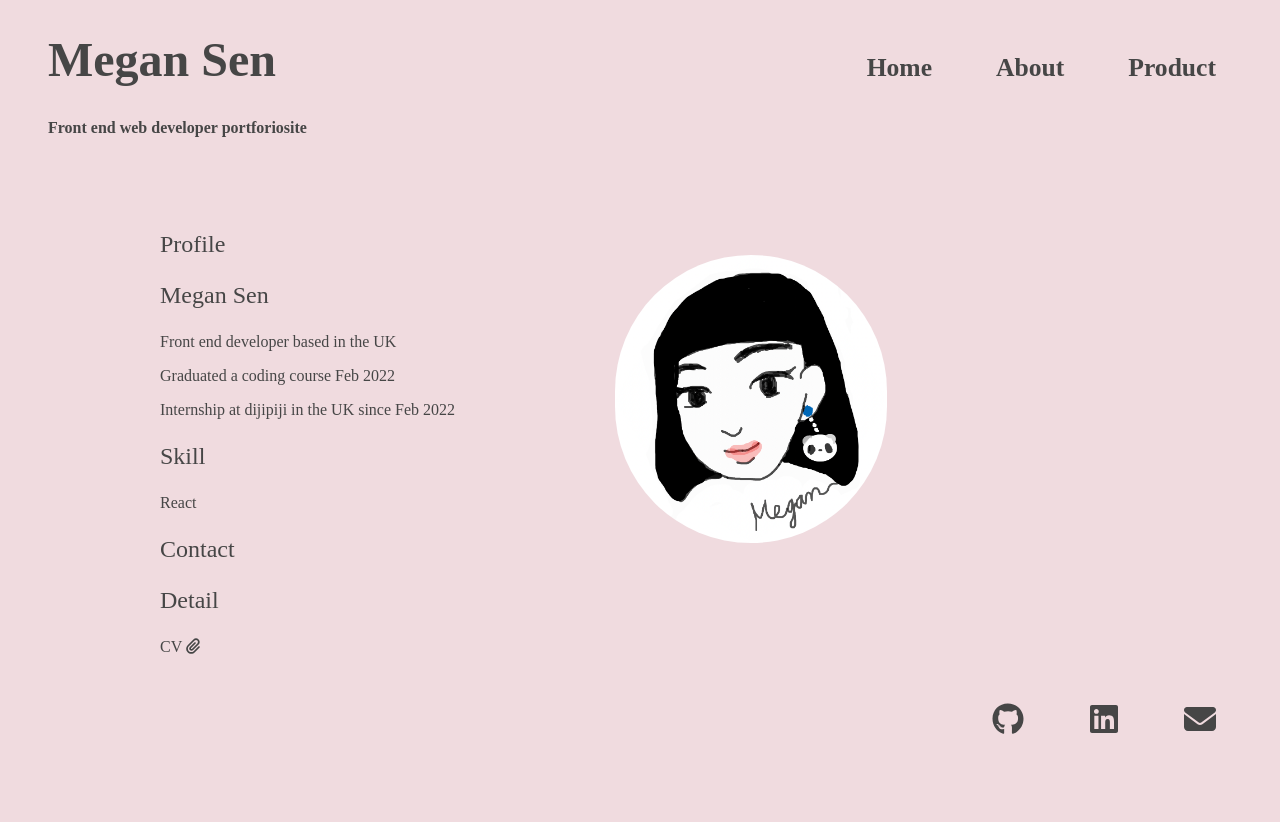
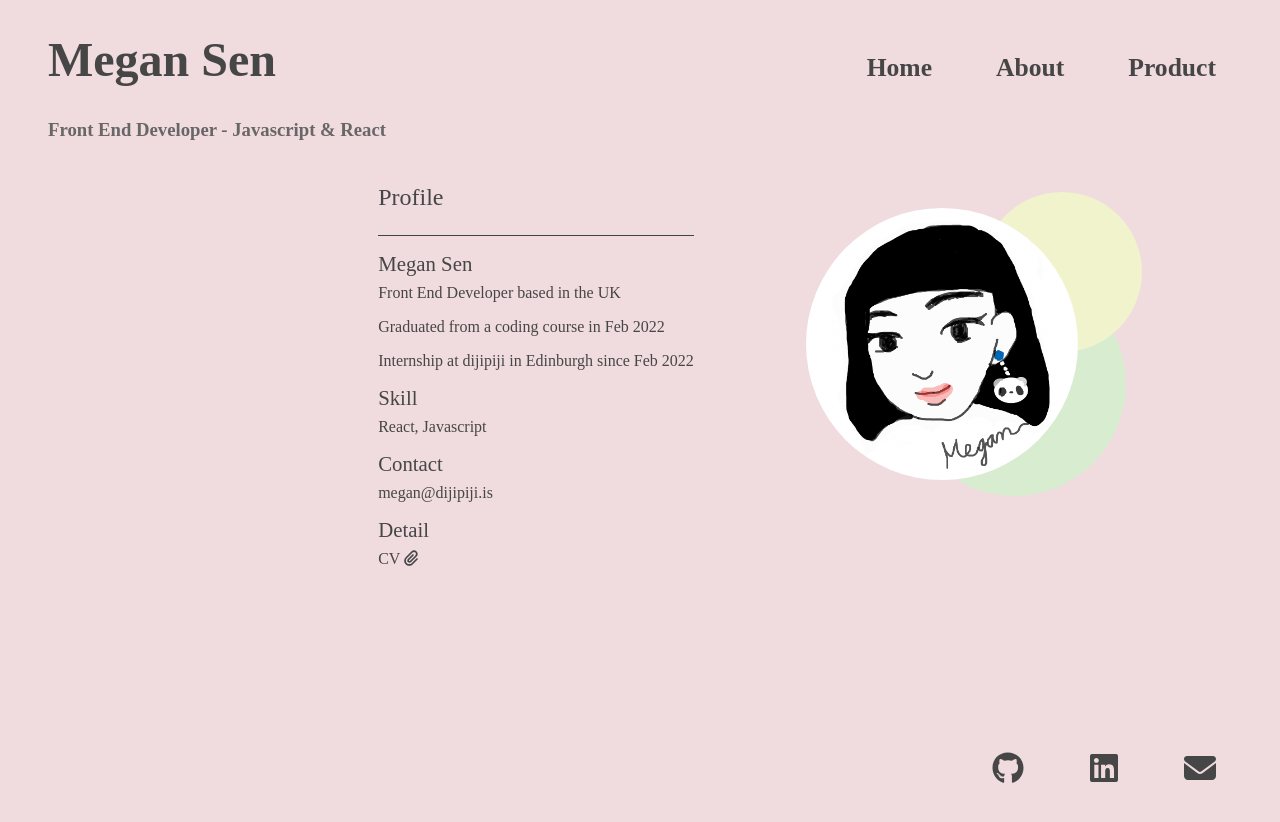
Before and after one commit to Megan-Sen/Megan-Website, a React (Create React App) app: page /about in a window 1280 px wide. Shown: the top 822 px of the page. Before the commit the page ends 800 px from the top, so only its background shows below. Built offline with nearby package versions, Linux system fonts and the light colour scheme.

Commit message:
finish about page

```diff
--- a/src/components/Footer/Footer.css
+++ b/src/components/Footer/Footer.css
@@ -9,3 +9,10 @@
     height: 2rem;
     width: 2rem;
 }
+
+
+.footer {
+  position: fixed;
+  bottom: 0;
+  right:0;
+}
--- a/src/components/Footer/Footer.js
+++ b/src/components/Footer/Footer.js
@@ -10,9 +10,21 @@ function Footer() {
       <div className="footer">
         <div className="icons">
           <i class="fa-solid fa-circle-plus fa-beat"></i>
-          <FontAwesomeIcon icon={faGithub} className="icon"></FontAwesomeIcon>
-          <FontAwesomeIcon icon={faLinkedin} className="icon"></FontAwesomeIcon>
-          <FontAwesomeIcon icon={faEnvelope} className="icon"></FontAwesomeIcon>
+          <a
+            href="https://github.com/Megan-Sen"
+            target="_blank"
+            rel="noreferrer"
+          >
+            <FontAwesomeIcon icon={faGithub} className="icon" />
+          </a>
+          <a
+            href="https://www.linkedin.com/in/megan-sen-5429b6218/"
+            target="_blank"
+            rel="noreferrer"
+          >
+            <FontAwesomeIcon icon={faLinkedin} className="icon" />
+          </a>
+          <FontAwesomeIcon icon={faEnvelope} className="icon" />
         </div>
       </div>
     </>
--- a/src/components/Logo/Logo.css
+++ b/src/components/Logo/Logo.css
@@ -5,3 +5,7 @@
 h1{
     font-size:3rem;
 }
+
+h3{
+   color: rgb(104, 102, 102);
+}
--- a/src/components/Logo/Logo.js
+++ b/src/components/Logo/Logo.js
@@ -6,7 +6,7 @@ function Logo() {
     <>
       <div className="logo">
         <h1>Megan Sen</h1>
-        <h4>Front end web developer portforiosite</h4>
+        <h3>Front End Developer - Javascript & React</h3>
       </div>
     </>
   );
--- a/src/pages/About/About.css
+++ b/src/pages/About/About.css
@@ -1,24 +1,67 @@
 .about{
-      width: 100vw;
-    height:68vh
+    height:100vh
+}
+.profile{
+display: flex;
+justify-content: center;
 }
 
+.avatar{
+    position: relative;
+    margin:0 3rem 0 10rem;
+}
 .my-avatar{
-    height: 18rem;
+    height: 17rem;
     width: 17rem;
     border-radius: 1000px;
-    margin: 6rem 0 0 10rem;
+    /* margin: 6rem 0 0 10rem; */
+    position:absolute;
+    top:3rem;
+    left:-3rem;
+    /* border: 3px solid rgb(74, 75, 74); */
+}
+.my-avatar-shadow-1{
+    height: 10rem;
+    width: 10rem;
+    background-color: rgb(240, 243, 204);
+      position:absolute;
+    border-radius: 1000px;
+    top:2rem;
+    left:8rem;
     /* border: 3px solid rgb(74, 75, 74); */
 }
 
-.profile{
-display: flex;
+.my-avatar-shadow-2{
+    height: 14rem;
+    width: 14rem;
+    background-color: rgb(216, 236, 208);
+    position:absolute;
+    border-radius: 1000px;
+    top:7rem;
+    left:3rem;
+    /* border: 3px solid rgb(74, 75, 74); */
 }
 
+
 .introduce{
-    margin: 3rem 0 0 10rem;
+    margin-top: 1.5rem;
+}
+
+.title-1{
+    font-size: 1.5rem;
 }
 
 .title{
-    font-size: 1.5rem;
+    font-size: 1.3rem;
+    margin: 1rem 0 0.5rem 0;
 }
+
+p{
+    margin-top:0;
+}
+
+hr{
+    background-color:rgb(60, 70, 70);
+    border: none;
+    height:1px;
+}
--- a/src/pages/About/About.js
+++ b/src/pages/About/About.js
@@ -11,18 +11,24 @@ export default function About() {
     <div className="about">
       <div className="profile">
         <div className="introduce">
-          <p className="title">Profile</p>
+          <p className="title-1">Profile</p>
+          <hr></hr>
           <p className="title">Megan Sen</p>
-          <p>Front end developer based in the UK</p>
-          <p>Graduated a coding course Feb 2022</p>
-          <p>Internship at dijipiji in the UK since Feb 2022</p>
+          <p>Front End Developer based in the UK</p>
+          <p>Graduated from a coding course in Feb 2022</p>
+          <p>Internship at dijipiji in Edinburgh since Feb 2022</p>
           <p className="title">Skill</p>
-          <p>React</p>
+          <p>React, Javascript</p>
           <p className="title">Contact</p>
+          <p>megan@dijipiji.is</p>
           <p className="title">Detail</p>
           CV <FontAwesomeIcon icon={faPaperclip}></FontAwesomeIcon>
         </div>
-        <img src={avatar} alt="my-avatar" className="my-avatar" />
+        <div className="avatar">
+          <div className="my-avatar-shadow-2"></div>
+          <div className="my-avatar-shadow-1"></div>
+          <img src={avatar} alt="my-avatar" className="my-avatar" />
+        </div>
       </div>
     </div>
   );
--- a/src/pages/Home/Home.css
+++ b/src/pages/Home/Home.css
@@ -1,4 +1,4 @@
 .home-bg{
     width: 100vw;
-    height: 70vh;
+    height: 100vh;
 }
```
